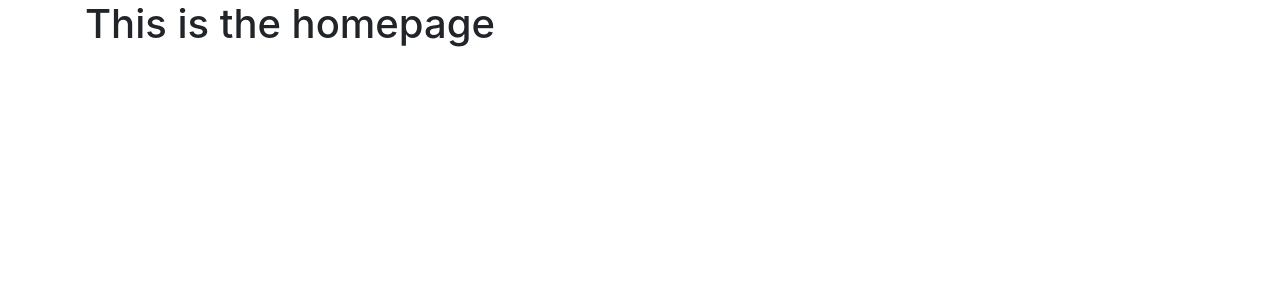
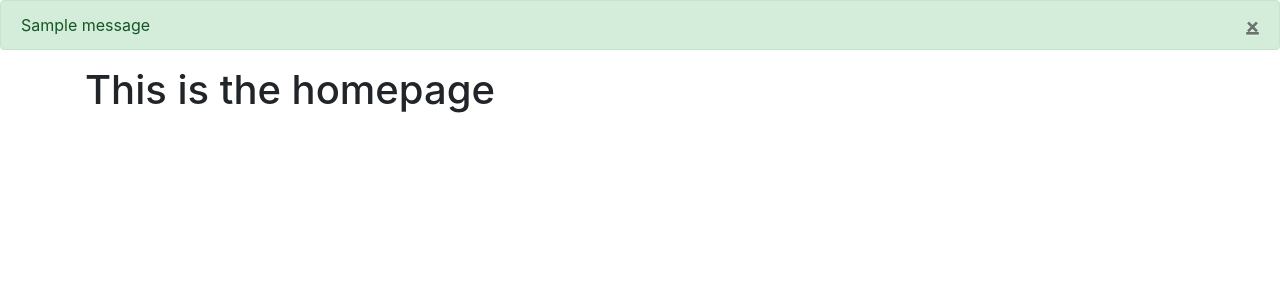
Before and after one commit to gustavzudemm/Flask-Introduction, a Flask app: page / in a window 1280 px wide. Shown: the part 56-356 px from the top of the page. Run offline with Flask 3, Linux system fonts and the light colour scheme; one stand-in notice (Sample message) is shown; some libraries are stand-ins or nearby versions.

Commit message:
different alert messages added to base template

```diff
--- a/flask-introduction/website/templates/base.html
+++ b/flask-introduction/website/templates/base.html
@@ -32,6 +32,28 @@
         </div>
     </nav>
 
+    {% with messages = get_flashed_messages(with_categories=true) %}
+    {% if messages %}
+      {% for category, message in messages %}
+      {% if category == 'error' %}
+      <div class="alert alert-danger alert-dismissable fade show" role="alert">
+        {{ message }}
+        <button type="button" class="close" data-dismiss="alert">
+          <span aria-hidden="true">&timesbar;</span>
+        </button>
+      </div>
+      {% else %}
+      <div class="alert alert-success alert-dismissable fade show" role="alert">
+        {{ message }}
+        <button type="button" class="close" data-dismiss="alert">
+          <span aria-hidden="true">&timesbar;</span>
+        </button>
+      </div>
+    {% endif %}
+    {% endfor %}
+    {% endif %}
+    {% endwith %}
+
     <div class="container">
       {% block content %}
       {% endblock %}
```
